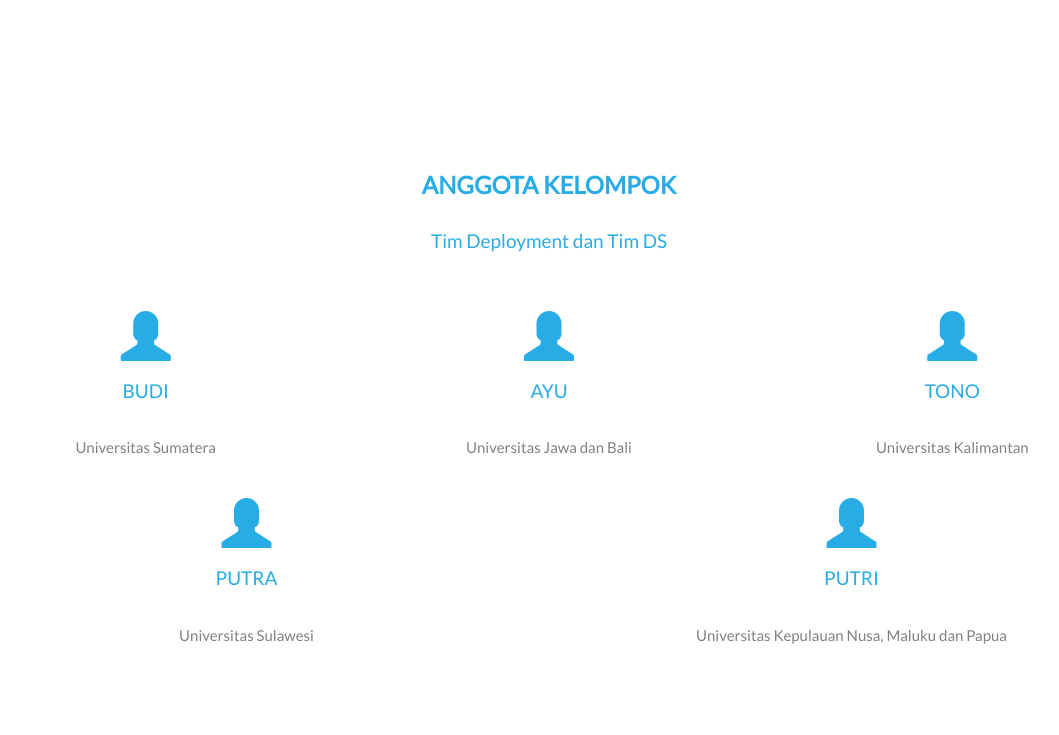
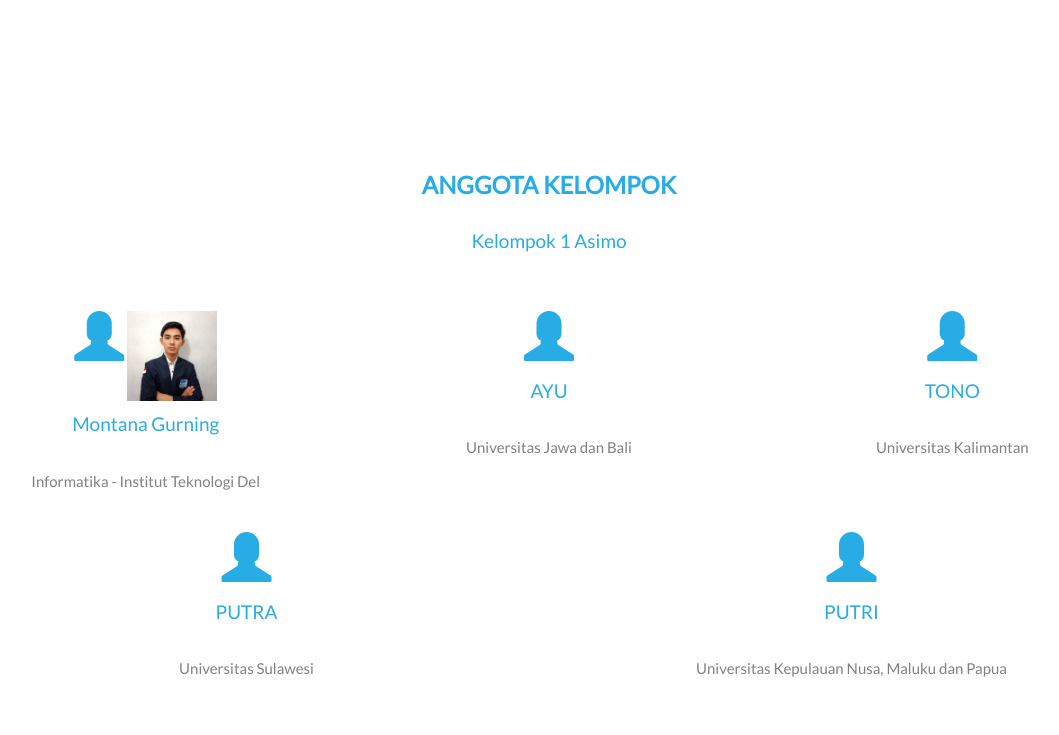
Before and after one commit to ifs19017/Ujian-Praktikum-Domain-Deployment---Asimo-1, a Flask app: page / in a window 1280 px wide. Shown: the part 1144-1879 px from the top of the page, without its empty margins (91-1150 px from the left). Run offline with Flask 2, Linux system fonts and the light colour scheme; parts of the project's set-up code (start-up, migrations or seed data) failed here and were passed over.

Commit message:
add by montana

```diff
--- a/app/templates/index.html
+++ b/app/templates/index.html
@@ -137,13 +137,14 @@
 	<div id="anggotaKelompok" class="container-fluid text-center">
 		<br>
 		<h2>ANGGOTA KELOMPOK</h2>
-		<h4>Tim Deployment dan Tim DS</h4>
+		<h4>Kelompok 1 Asimo</h4>
 		<br>
 		<div class="row slideanim">
 			<div class="col-sm-4">
 				<span class="glyphicon glyphicon-user logo-small"></span>
-				<h4>BUDI</h4>
-				<p>Universitas Sumatera</p>
+				<img src="\Ujian-Praktikum-Domain-Deployment---Asimo-1\app\static\images\montana.jpg" height="90" alt="" />
+				<h4>Montana Gurning</h4>
+				<p>Informatika - Institut Teknologi Del</p>
 			</div>
 			<div class="col-sm-4">
 				<span class="glyphicon glyphicon-user logo-small"></span>
```
Also changed, not shown: app/static/images/montana.jpg (added).
